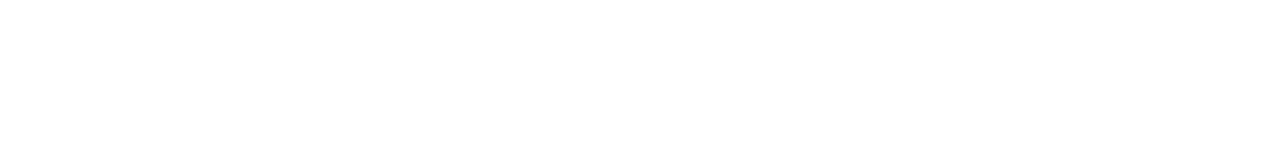
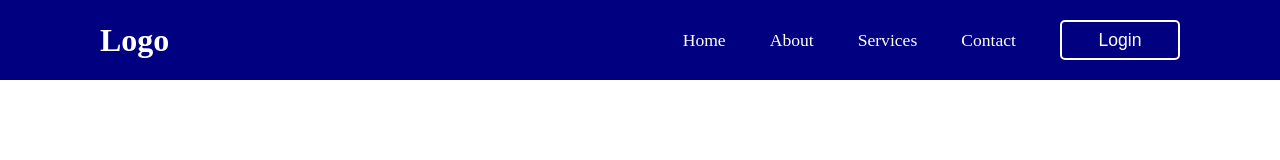
Before and after one commit to RoshanSyangtanTamang/Login-Register-page, a plain HTML site: page index.html in a window 1280 px wide. Drawn offline with Linux system fonts and the light colour scheme.

Commit message:
Added Nav

```diff
--- a/index.html
+++ b/index.html
@@ -1,12 +1,27 @@
 <!DOCTYPE html>
 <html lang="en">
+
 <head>
     <meta charset="UTF-8">
     <meta name="viewport" content="width=device-width, initial-scale=1.0">
     <title>Login/Register</title>
     <link rel="stylesheet" href="style.css">
 </head>
+
 <body>
+
+    <header>
+        <h2 class="logo">Logo</h2>
+
+        <nav class="navigation">
+            <a href="#">Home</a>
+            <a href="#">About</a>
+            <a href="#">Services</a>
+            <a href="#">Contact</a>
+            <button class="login-popup">Login</button>
+        </nav>
+    </header>
     <script src="script.js"></script>
 </body>
+
 </html>
--- a/style.css
+++ b/style.css
@@ -0,0 +1,56 @@
+@import url('https://fonts.googleapis.com/css2?family=Poppins:ital,wght@0,100;0,200;0,300;0,400;0,500;0,600;0,700;0,800;0,900;1,100;1,200;1,300;1,400;1,500;1,600;1,700;1,800;1,900&display=swap');
+
+* {
+    padding: 0;
+    margin: 0;
+    box-sizing: border-box;
+    font-family: 'poppins' sans-serif;
+}
+
+header {
+    position: fixed;
+    top: 0;
+    left: 0;
+    width: 100%;
+    padding: 20px 100px;
+    background: navy;
+    display: flex;
+    justify-content: space-between;
+    align-items: center;
+    z-index: 99;
+}
+
+.logo {
+    font-size: 2em;
+    color: white;
+    user-select: none;
+}
+
+.navigation a {
+    position: relative;
+    font-size: 1.1em;
+    color: white;
+    text-decoration: none;
+    font-weight: 500;
+    margin-left: 40px;
+}
+
+.navigation .login-popup {
+    width: 120px;
+    height: 40px;
+    background-color: transparent;
+    border: 2px solid white;
+    outline: none;
+    border-radius: 5px;
+    cursor: pointer;
+    font-size: 1.1em;
+    color: white;
+    font-weight: 500;
+    margin-left: 40px;
+    transition: .5s;
+}
+
+.navigation .login-popup:hover {
+    background: white;
+    color: black;
+}
```
